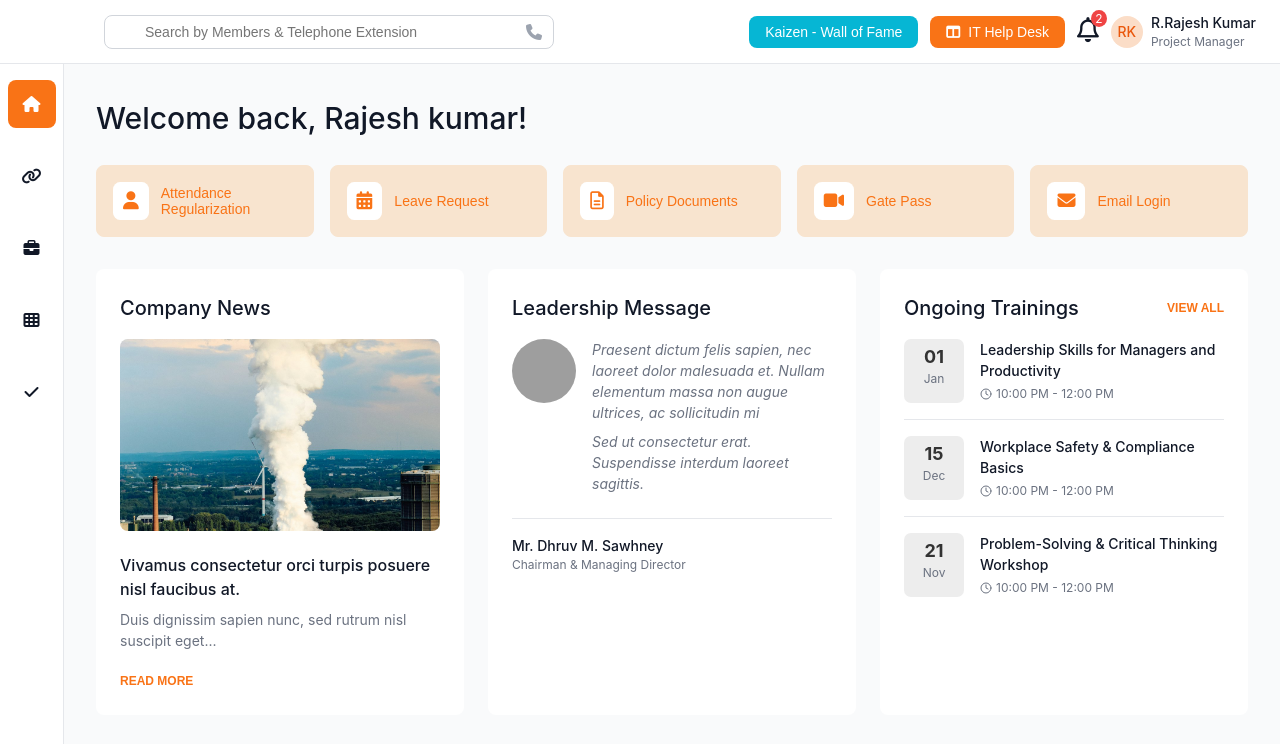
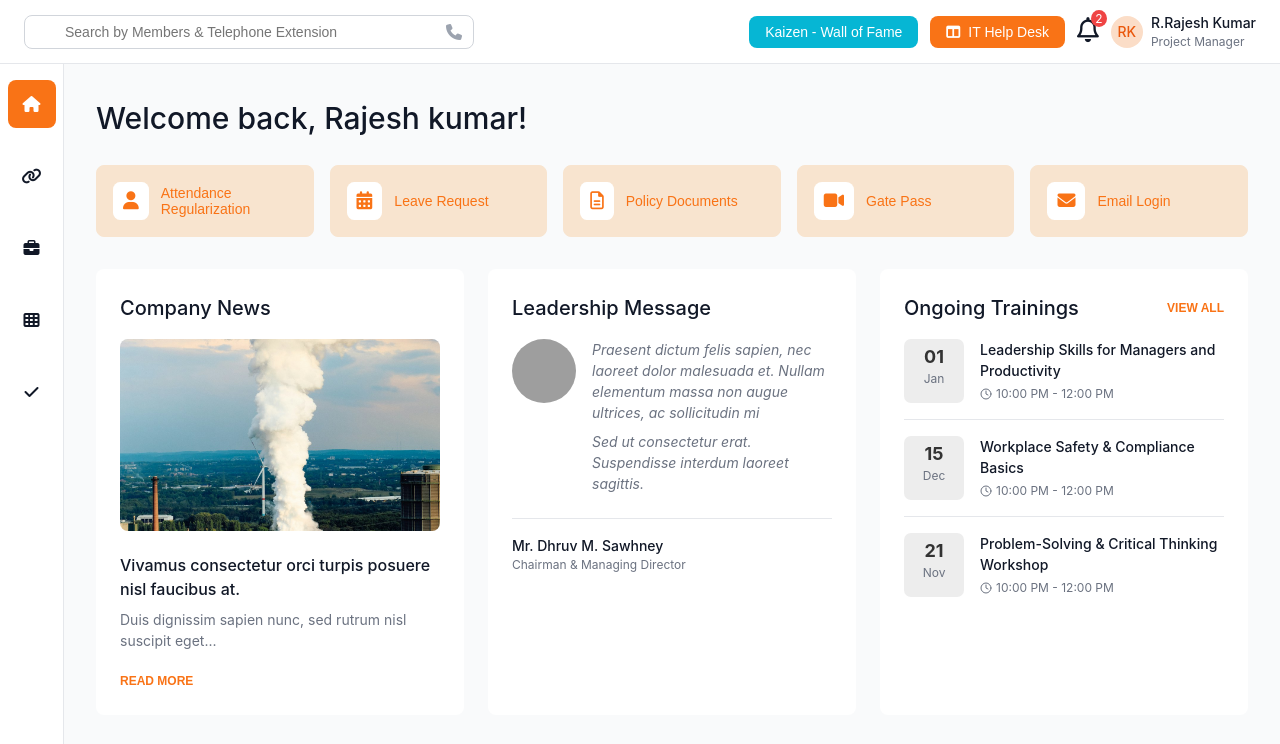
Before and after one commit to Gokul-Saji/enaviya_assessment, a plain HTML site: page index.html in a window 1280 px wide. Shown: the top 744 px of the page. Drawn offline with Linux system fonts and the light colour scheme; grey boxes are pictures that could not be loaded.

Commit message:
Updated header section

```diff
--- a/css/style.css
+++ b/css/style.css
@@ -609,7 +609,11 @@ body {
     .three-column {
         grid-template-columns: repeat(3, 1fr);
     }
-}
+    .search-container {
+        margin-left: 0rem !important;
+    }
+    }
+
 
 
 @media (min-width: 1024px) {
```
